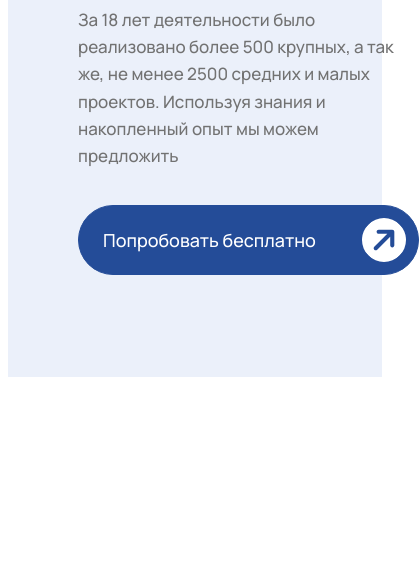
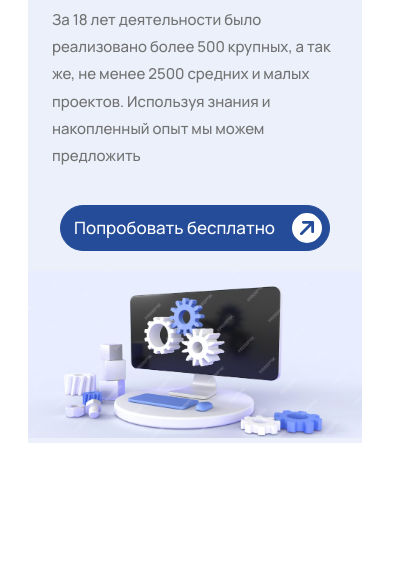
Before and after one commit to leramalkevich/test2.0, a website: page index.html in a window 390 px wide. Shown: the part 272-844 px from the top of the page, 419 px wide, since content can reach past the window. Drawn offline with Linux system fonts and the light colour scheme.

Commit message:
adaptive project

```diff
--- a/src/styles/adaptive.scss
+++ b/src/styles/adaptive.scss
@@ -0,0 +1,103 @@
+@media screen and (max-width: 1440px) {
+  .main {
+    .container {
+      .main-text {
+        .title {
+          font-size: 26px;
+        }
+      }
+    }
+  }
+}
+
+@media screen and (max-width: 1200px) {
+  .main {
+    .container {
+      flex-flow: column;
+      padding-left: 0;
+      .main-text {
+        margin-bottom: 0;
+        margin-left: auto;
+        margin-right: auto;
+        max-width: 750px;
+      }
+      .main-image {
+        max-width: 100%;
+      }
+    }
+  }
+}
+
+@media screen and (max-width: 768px) {
+  .main {
+    .container {
+      gap: 20px;
+      margin-left: 20px;
+      margin-right: 20px;
+      .main-text {
+        padding: 0 24px;
+        .title {
+          font-size: 20px;
+        }
+        .text {
+          font-size: 15px;
+        }
+        .button {
+          svg {
+            width: 30px;
+            height: 30px;
+          }
+        }
+      }
+      .button {
+        font-size: 17px;
+        text-wrap: none;
+      }
+    }
+  }
+  .login {
+    .login-block {
+      margin-left: 20px;
+      margin-right: 20px;
+      .form {
+        .form-title {
+          font-size: 20px;
+        }
+        .input {
+          input {
+            font-size: 15px;
+            padding: 17px;
+          }
+        }
+        .check {
+          label {
+            font-size: 15px;
+          }
+        }
+        .restore {
+          a {
+            font-size: 18px;
+          }
+        }
+        .button {
+          font-size: 17px;
+        }
+      }
+    }
+  }
+}
+
+@media screen and (max-width: 425px) {
+  .main {
+    .container {
+      .main-text {
+        .button {
+          width: 270px;
+          padding: 7px 7px 7px 13px;
+          margin-left: auto;
+          margin-right: auto;
+        }
+      }
+    }
+  }
+}
--- a/src/styles/styles.scss
+++ b/src/styles/styles.scss
@@ -23,6 +23,7 @@ body {
     background: #EBF0FA;
     display: flex;
     justify-content: space-between;
+    gap: 70px;
     padding-left: 70px;
 
     .main-text {
@@ -110,6 +111,7 @@ body {
     margin-right: auto;
     margin-left: auto;
     margin-top: 102px;
+    box-sizing: border-box;
 
     .close-block {
       display: flex;
```
Also changed, not shown: dist/styles/styles.css, 2 other files.
